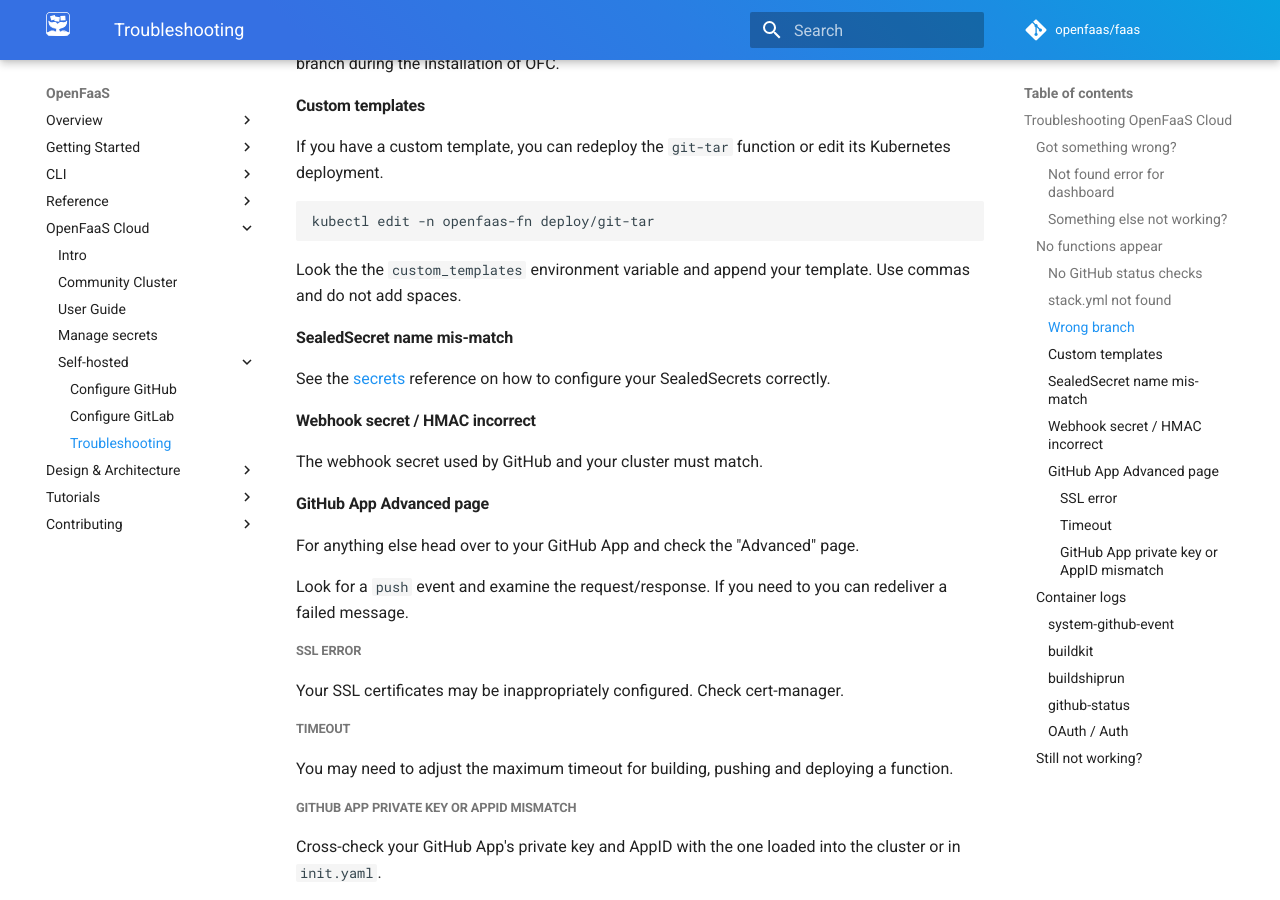
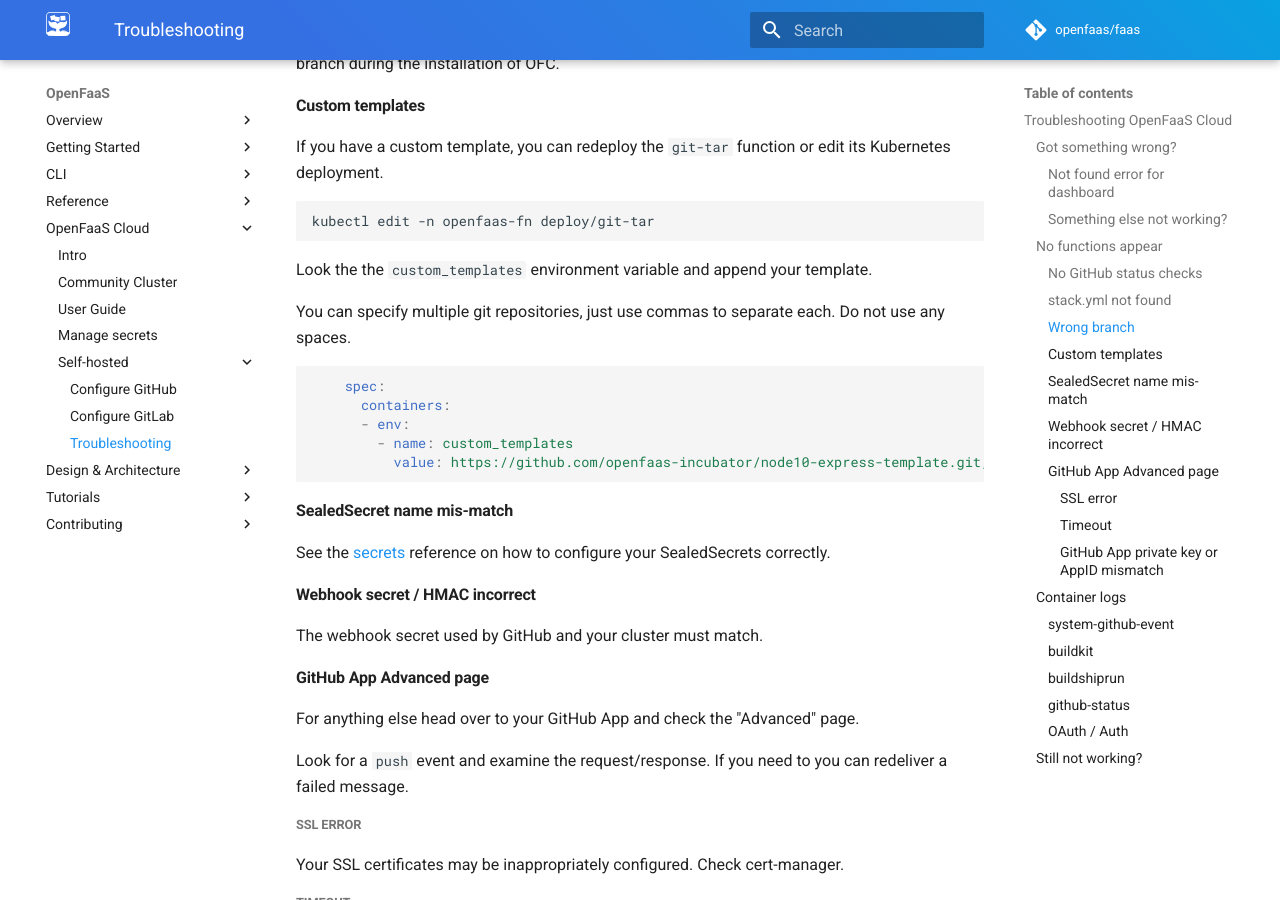
Before and after one commit to openfaas/docs, an MkDocs documentation site: the page built from docs/openfaas-cloud/self-hosted/troubleshoot.md, in a window 1280 px wide and 900 px high, scrolled down 1221 px. Built offline with MkDocs 1.6.1 and Material for MkDocs 9.7.7, drawn with Linux system fonts in a browser that asks for light colours; comment, search, counter and statistics services are not loaded.

Commit message:
Add note on custom templates
Signed-off-by: Alex Ellis (OpenFaaS Ltd) <alexellis2@gmail.com>

````diff
--- a/docs/openfaas-cloud/self-hosted/troubleshoot.md
+++ b/docs/openfaas-cloud/self-hosted/troubleshoot.md
@@ -46,7 +46,17 @@ If you have a custom template, you can redeploy the `git-tar` function or edit i
 kubectl edit -n openfaas-fn deploy/git-tar
 ```
 
-Look the the `custom_templates` environment variable and append your template. Use commas and do not add spaces.
+Look the the `custom_templates` environment variable and append your template.
+
+You can specify multiple git repositories, just use commas to separate each. Do not use any spaces.
+
+```yaml
+    spec:
+      containers:
+      - env:
+        - name: custom_templates
+          value: https://github.com/openfaas-incubator/node10-express-template.git,https://github.com/openfaas-incubator/ruby-http
+```
 
 #### SealedSecret name mis-match
 
````
